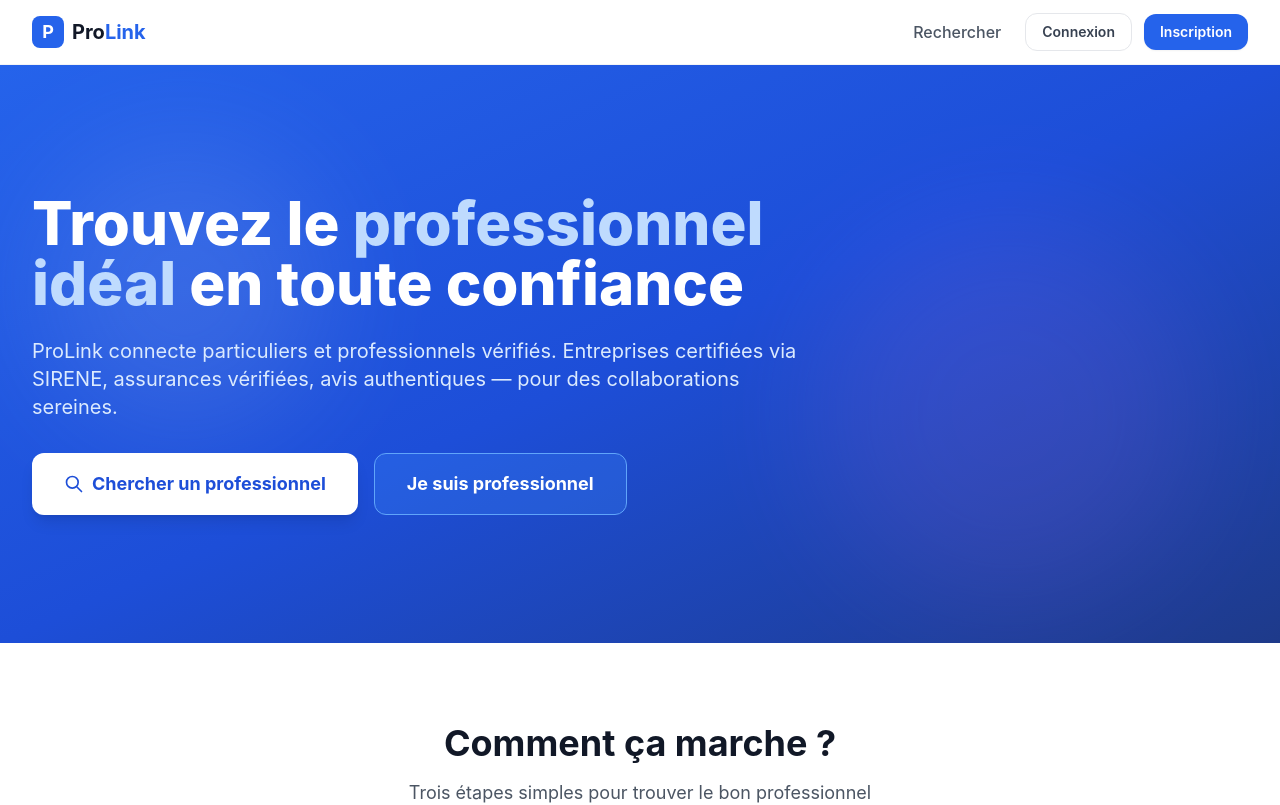
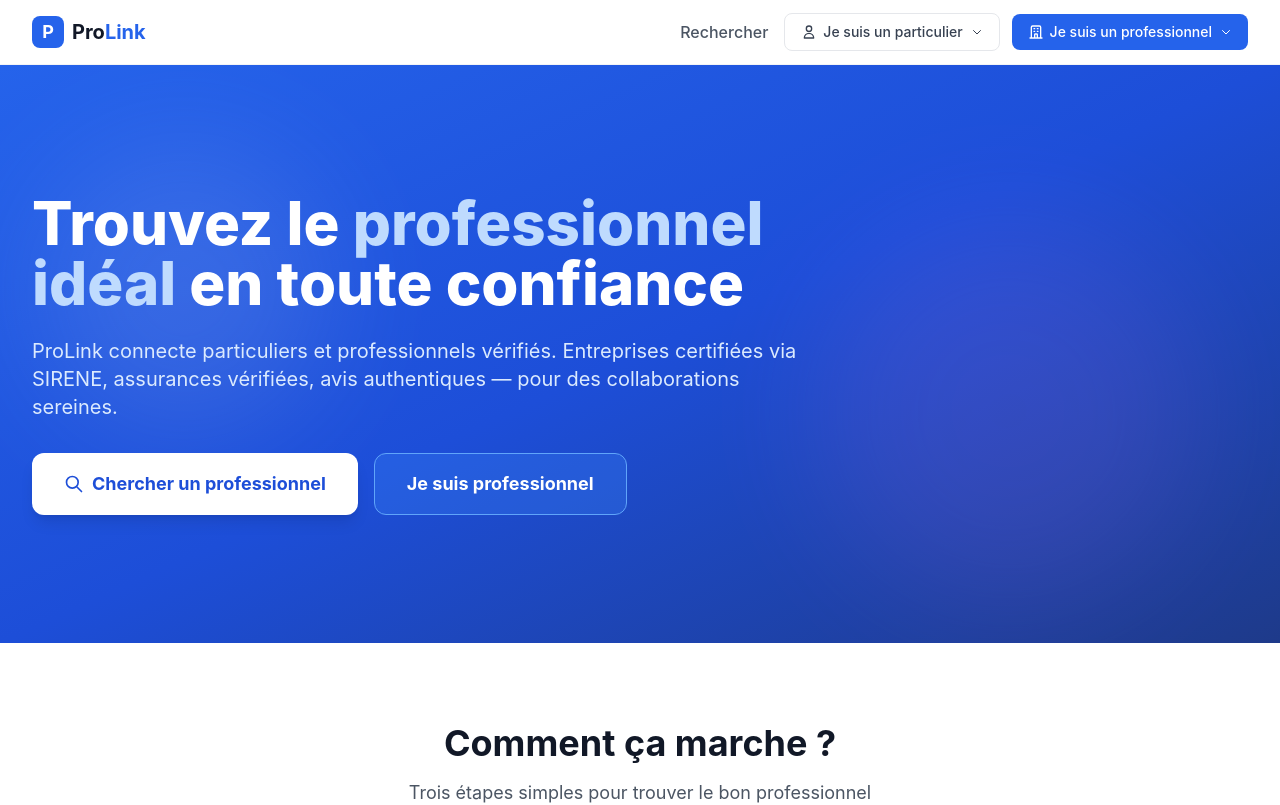
Before and after one commit to proart7/prolink, a Next.js app: page / in a window 1280 px wide. Shown: the top 805 px of the page. Built offline with nearby package versions, Linux system fonts and the light colour scheme; no server answers.

Commit message:
feat: add Je suis particulier/professionnel dropdown menus in navbar

```diff
--- a/src/components/layout/Navbar.tsx
+++ b/src/components/layout/Navbar.tsx
@@ -7,6 +7,7 @@ import { useState } from "react";
 export function Navbar() {
   const { data: session, status } = useSession();
   const [menuOpen, setMenuOpen] = useState(false);
+  const [roleMenuOpen, setRoleMenuOpen] = useState<"particulier" | "professionnel" | null>(null);
 
   return (
     <nav className="bg-white border-b border-gray-100 sticky top-0 z-50">
@@ -23,7 +24,7 @@ export function Navbar() {
           </Link>
 
           {/* Navigation desktop */}
-          <div className="hidden md:flex items-center gap-6">
+          <div className="hidden md:flex items-center gap-4">
             <Link
               href="/recherche"
               className="text-gray-600 hover:text-primary-600 font-medium transition-colors"
@@ -80,7 +81,7 @@ export function Navbar() {
                         onClick={() => signOut({ callbackUrl: "/" })}
                         className="w-full text-left px-4 py-2 text-sm text-red-600 hover:bg-red-50"
                       >
-                        Déconnexion
+                        D\u00e9connexion
                       </button>
                     </div>
                   )}
@@ -88,12 +89,49 @@ export function Navbar() {
               </>
             ) : (
               <div className="flex items-center gap-3">
-                <Link href="/login" className="btn-secondary text-sm py-2 px-4">
-                  Connexion
-                </Link>
-                <Link href="/register/particulier" className="btn-primary text-sm py-2 px-4">
-                  Inscription
-                </Link>
+                {/* Bouton Particulier */}
+                <div className="relative"
+                  onMouseEnter={() => setRoleMenuOpen("particulier")}
+                  onMouseLeave={() => setRoleMenuOpen(null)}
+                >
+                  <button className="inline-flex items-center gap-1.5 text-sm font-medium px-4 py-2 rounded-lg border border-gray-200 text-gray-700 hover:bg-gray-50 hover:border-primary-300 transition-all">
+                    <svg className="w-4 h-4" fill="none" stroke="currentColor" viewBox="0 0 24 24"><path strokeLinecap="round" strokeLinejoin="round" strokeWidth={2} d="M16 7a4 4 0 11-8 0 4 4 0 018 0zM12 14a7 7 0 00-7 7h14a7 7 0 00-7-7z" /></svg>
+                    Je suis un particulier
+                    <svg className="w-3 h-3 ml-0.5" fill="none" stroke="currentColor" viewBox="0 0 24 24"><path strokeLinecap="round" strokeLinejoin="round" strokeWidth={2} d="M19 9l-7 7-7-7" /></svg>
+                  </button>
+                  {roleMenuOpen === "particulier" && (
+                    <div className="absolute right-0 mt-1 w-48 bg-white rounded-xl shadow-lg border border-gray-100 py-2 z-50">
+                      <Link href="/register/particulier" className="block px-4 py-2.5 text-sm text-gray-700 hover:bg-primary-50 hover:text-primary-700" onClick={() => setRoleMenuOpen(null)}>
+                        Cr\u00e9er un compte
+                      </Link>
+                      <Link href="/login" className="block px-4 py-2.5 text-sm text-gray-700 hover:bg-primary-50 hover:text-primary-700" onClick={() => setRoleMenuOpen(null)}>
+                        Se connecter
+                      </Link>
+                    </div>
+                  )}
+                </div>
+
+                {/* Bouton Professionnel */}
+                <div className="relative"
+                  onMouseEnter={() => setRoleMenuOpen("professionnel")}
+                  onMouseLeave={() => setRoleMenuOpen(null)}
+                >
+                  <button className="inline-flex items-center gap-1.5 text-sm font-medium px-4 py-2 rounded-lg bg-primary-600 text-white hover:bg-primary-700 transition-all">
+                    <svg className="w-4 h-4" fill="none" stroke="currentColor" viewBox="0 0 24 24"><path strokeLinecap="round" strokeLinejoin="round" strokeWidth={2} d="M19 21V5a2 2 0 00-2-2H7a2 2 0 00-2 2v16m14 0h2m-2 0h-5m-9 0H3m2 0h5M9 7h1m-1 4h1m4-4h1m-1 4h1m-5 10v-5a1 1 0 011-1h2a1 1 0 011 1v5m-4 0h4" /></svg>
+                    Je suis un professionnel
+                    <svg className="w-3 h-3 ml-0.5" fill="none" stroke="currentColor" viewBox="0 0 24 24"><path strokeLinecap="round" strokeLinejoin="round" strokeWidth={2} d="M19 9l-7 7-7-7" /></svg>
+                  </button>
+                  {roleMenuOpen === "professionnel" && (
+                    <div className="absolute right-0 mt-1 w-48 bg-white rounded-xl shadow-lg border border-gray-100 py-2 z-50">
+                      <Link href="/register/professionnel" className="block px-4 py-2.5 text-sm text-gray-700 hover:bg-primary-50 hover:text-primary-700" onClick={() => setRoleMenuOpen(null)}>
+                        Cr\u00e9er un compte pro
+                      </Link>
+                      <Link href="/login" className="block px-4 py-2.5 text-sm text-gray-700 hover:bg-primary-50 hover:text-primary-700" onClick={() => setRoleMenuOpen(null)}>
+                        Se connecter
+                      </Link>
+                    </div>
+                  )}
+                </div>
               </div>
             )}
           </div>
@@ -120,36 +158,36 @@ export function Navbar() {
           <Link href="/recherche" className="block text-gray-600 font-medium py-2">
             Rechercher
           </Link>
+
           {status === "authenticated" ? (
             <>
-              <Link href="/messagerie" className="block text-gray-600 font-medium py-2">
-                Messages
-              </Link>
+              <Link href="/messagerie" className="block text-gray-600 font-medium py-2">Messages</Link>
               <Link
-                href={
-                  (session.user as any).role === "PROFESSIONNEL"
-                    ? "/dashboard/professionnel"
-                    : "/dashboard/particulier"
-                }
+                href={(session.user as any).role === "PROFESSIONNEL" ? "/dashboard/professionnel" : "/dashboard/particulier"}
                 className="block text-gray-600 font-medium py-2"
               >
                 Tableau de bord
               </Link>
-              <button
-                onClick={() => signOut({ callbackUrl: "/" })}
-                className="text-red-600 font-medium py-2"
-              >
-                Déconnexion
+              <button onClick={() => signOut({ callbackUrl: "/" })} className="text-red-600 font-medium py-2">
+                D\u00e9connexion
               </button>
             </>
           ) : (
-            <div className="flex gap-3 pt-2">
-              <Link href="/login" className="btn-secondary text-sm py-2 px-4">
-                Connexion
-              </Link>
-              <Link href="/register/particulier" className="btn-primary text-sm py-2 px-4">
-                Inscription
-              </Link>
+            <div className="space-y-3 pt-2">
+              <div className="border-b border-gray-100 pb-3">
+                <p className="text-xs font-semibold text-gray-400 uppercase mb-2">Particulier</p>
+                <div className="flex gap-2">
+                  <Link href="/register/particulier" className="btn-secondary text-sm py-2 px-4 flex-1 text-center">S&apos;inscrire</Link>
+                  <Link href="/login" className="btn-secondary text-sm py-2 px-4 flex-1 text-center">Connexion</Link>
+                </div>
+              </div>
+              <div>
+                <p className="text-xs font-semibold text-gray-400 uppercase mb-2">Professionnel</p>
+                <div className="flex gap-2">
+                  <Link href="/register/professionnel" className="btn-primary text-sm py-2 px-4 flex-1 text-center">S&apos;inscrire</Link>
+                  <Link href="/login" className="btn-primary text-sm py-2 px-4 flex-1 text-center">Connexion</Link>
+                </div>
+              </div>
             </div>
           )}
         </div>
```
